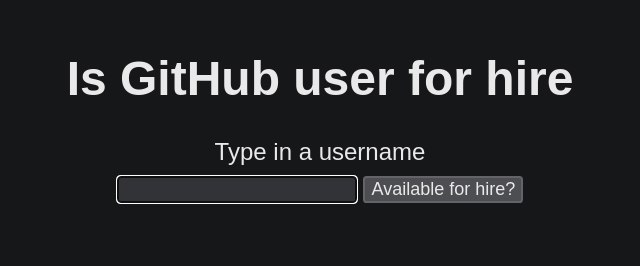
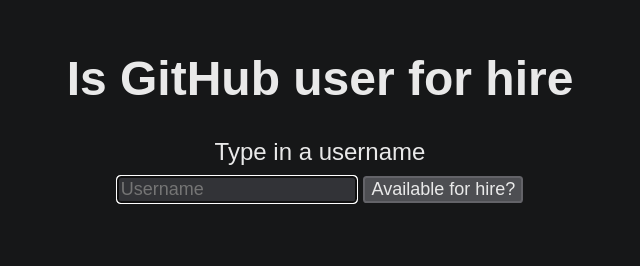
Before and after one commit to Synthird/is-github-user-for-hire, a website: page public/index.html in a window 1280 px wide. Shown: the part 147-413 px from the top of the page, 320-960 px from the left. Drawn offline with Linux system fonts and the light colour scheme.

Commit message:
Added placeholder text to the textbox

```diff
--- a/public/index.html
+++ b/public/index.html
@@ -23,7 +23,7 @@
 		</div>
 
 		<div>
-			<input type="text" id="username" autofocus>
+			<input type="text" id="username" placeholder="Username" autofocus>
 			<button>Available for hire?</button>
 		</div>
 
```
